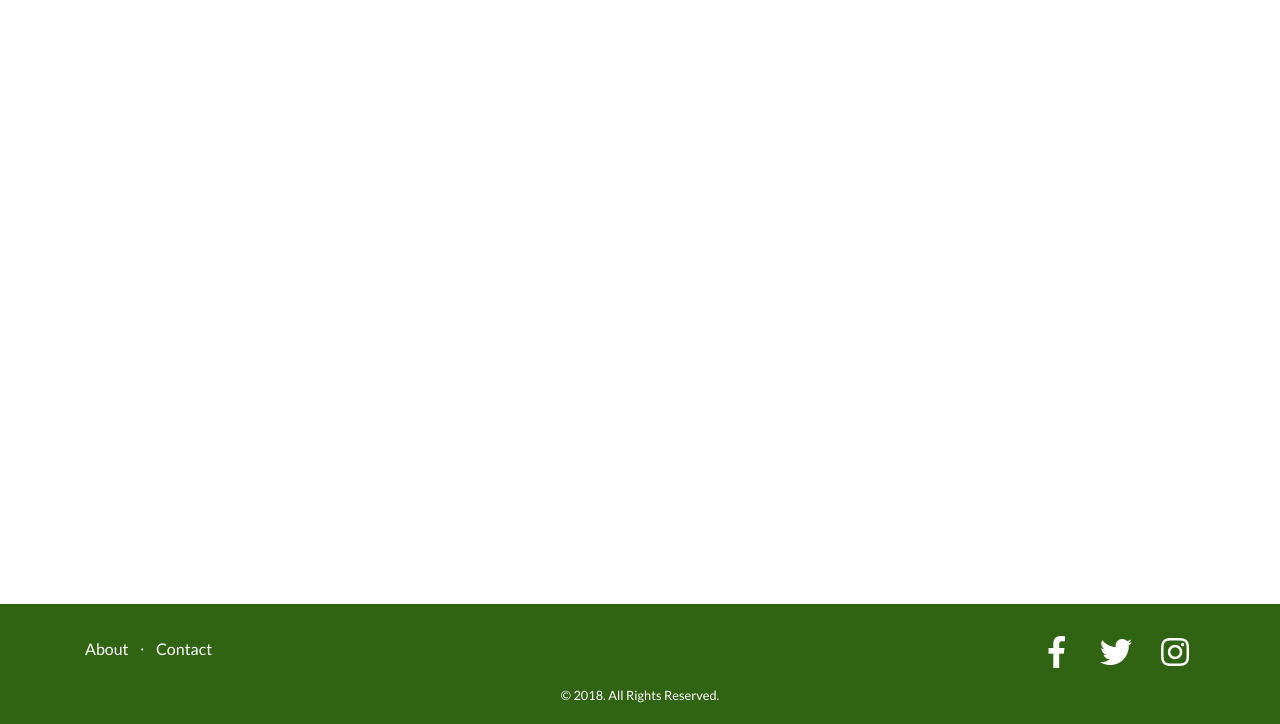
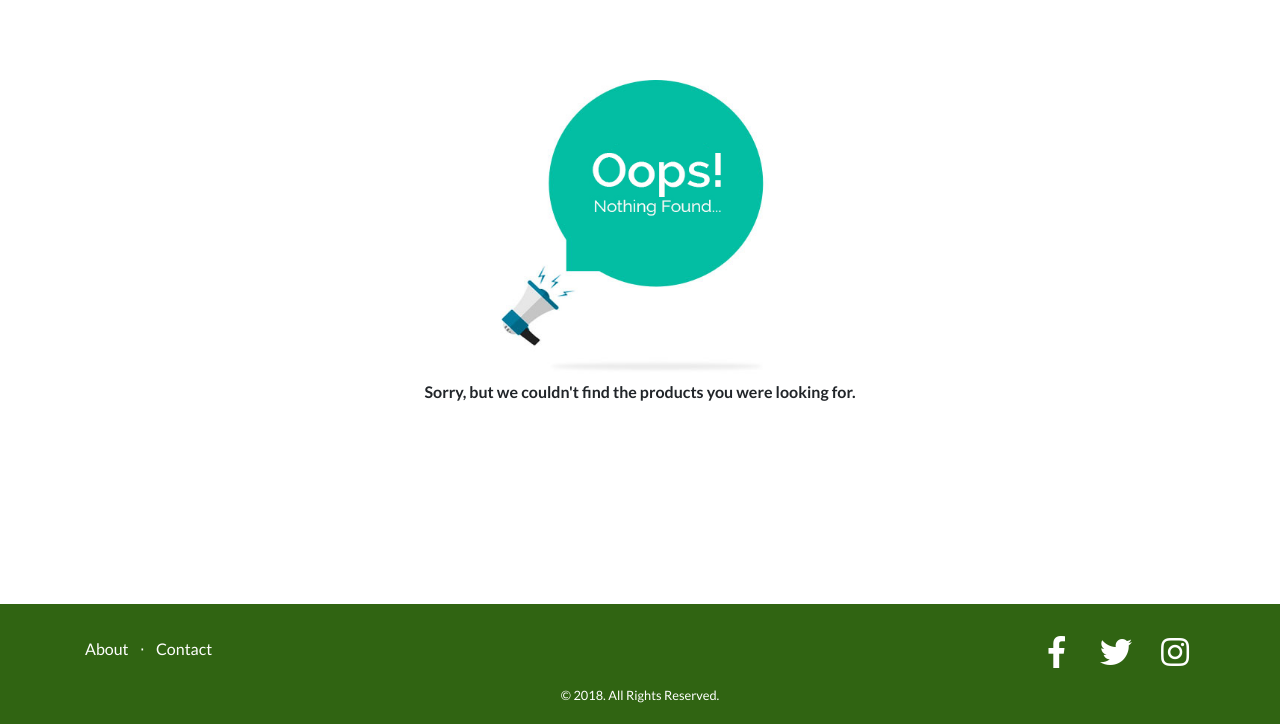
Before and after one commit to nadaj/-food, a Django app: page /products/ in a window 1280 px wide. Shown: the part 76-800 px from the top of the page. Run offline with Django 3.2, Linux system fonts and the light colour scheme; data that the repository does not hold is empty; parts of the project's set-up code (start-up, migrations or seed data) failed here and were passed over; some libraries are stand-ins or nearby versions.

Commit message:
Init cache (brands) fix & no products found

```diff
--- a/food/services/search_service.py
+++ b/food/services/search_service.py
@@ -70,7 +70,7 @@ class SearchEngine:
             matched.update(matched_synonyms)
         else:
             matched = [value for key, value in self._keywords.items() if key.startswith(word)] if level == 1 \
-                    else [value for key, value in self._keywords.items() if word in key]
+                else [value for key, value in self._keywords.items() if word in key]
             if matched:
                 return set.union(*matched)
 
@@ -135,7 +135,8 @@ class SearchEngine:
         for brand in brand_names:
             brand_id = brand[0]
             brand_name = brand[1]
-            products = ProductService.get_products_by_brand_id(brand_id)
+            products = set(
+                select_column_from_queryset(ProductService.get_products_by_brand_id(brand_id), 'id', flat=True))
             for token in LanguageProcessor.tokenize(brand_name):
                 SearchEngine.insert_in_cache(cached_data, token, products)
 
--- a/food/templates/products_list.html
+++ b/food/templates/products_list.html
@@ -11,13 +11,13 @@
                 <div class="col-12 col-md-1 offset-lg-1 p-2 align-self-center textcenter">
                     <a href="/products/{{ product.id }}">
                         <img class="img-fluid img-thumbnail" name="product-img" width="100%"
-                             src="{{product.image}}" alt="No image."/>
+                             src="{{ product.image }}" alt="No image."/>
                     </a>
                 </div>
                 <div class="col-12 col-md-9 offset-md-1 offset-lg-0 p-2 w-100">
                     <div class="d-flex w-100 justify-content-between">
                         <a href="/products/{{ product.id }}">
-                            <h5 id="product-name" class="mb-1">{{product.name}}</h5>
+                            <h5 id="product-name" class="mb-1">{{ product.name }}</h5>
                         </a>
                         {% if product.price %}
                         <small class="text-muted p-1">
@@ -35,6 +35,14 @@
             </div>
         </div>
         {% endfor %}
+        {% else %}
+        <div class="container" style="margin-top:5rem">
+            <center>
+                <img src="{% static 'images/search_error.jpg' %}" width="280rem" height="300rem">
+                <br/>
+                <p><b>Sorry, but we couldn't find the products you were looking for.</b></p>
+            </center>
+        </div>
         {% endif %}
     </div>
     {% if products.has_other_pages %}
--- a/food/views.py
+++ b/food/views.py
@@ -23,6 +23,10 @@ def all_products(request):
                 file.write(key + ": " + str(value) + "\n")
     else:
         products = ProductService.all_products()
+
+    if not products:
+        return render(request, 'products_list.html',
+                      {"products": None, "search_parameter": search_parameter})
 
     paginator = Paginator(products, 10)
     try:
```
Also changed, not shown: food/static/images/search_error.jpg (added).
